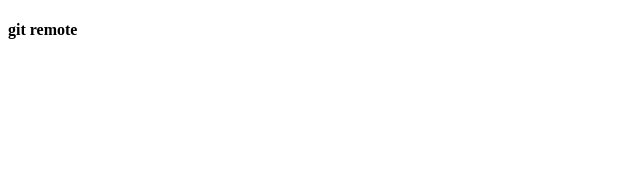
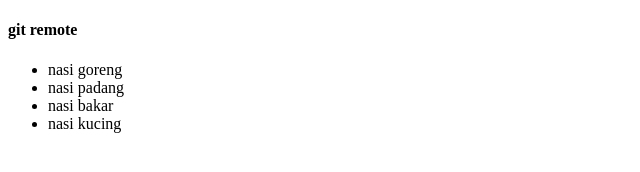
Before and after one commit to subkyy/git-remote-tes, a plain HTML site: page index.html in a window 1280 px wide. Shown: the whole page, without its empty margins (0-640 px from the left). Drawn offline with Linux system fonts and the light colour scheme.

Commit message:
menambahkan file baru

```diff
--- a/index.html
+++ b/index.html
@@ -8,5 +8,12 @@
 </head>
 <body>
     <h4>git remote</h4>
+
+    <ul>
+        <li>nasi goreng</li>
+        <li>nasi padang</li>
+        <li>nasi bakar</li>
+        <li>nasi kucing</li>
+    </ul>
 </body>
 </html>
```
